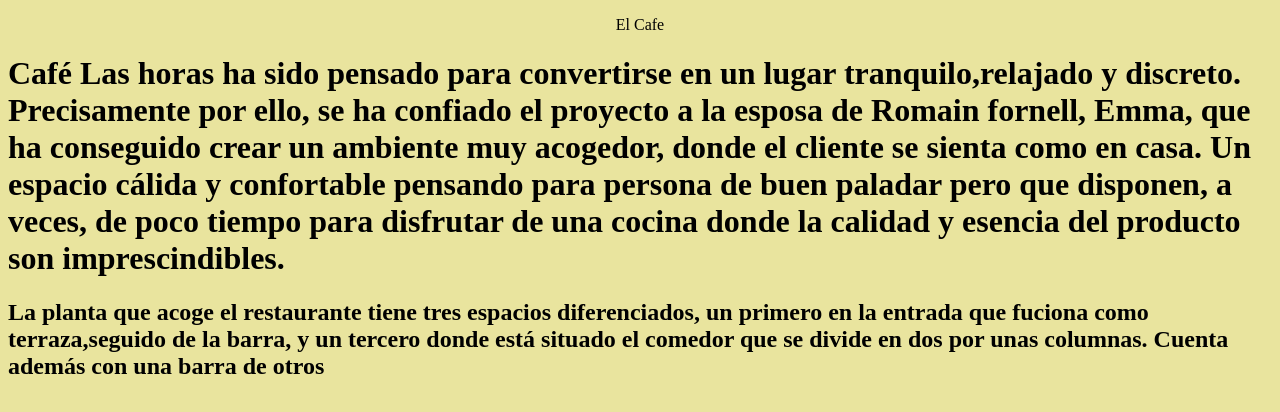
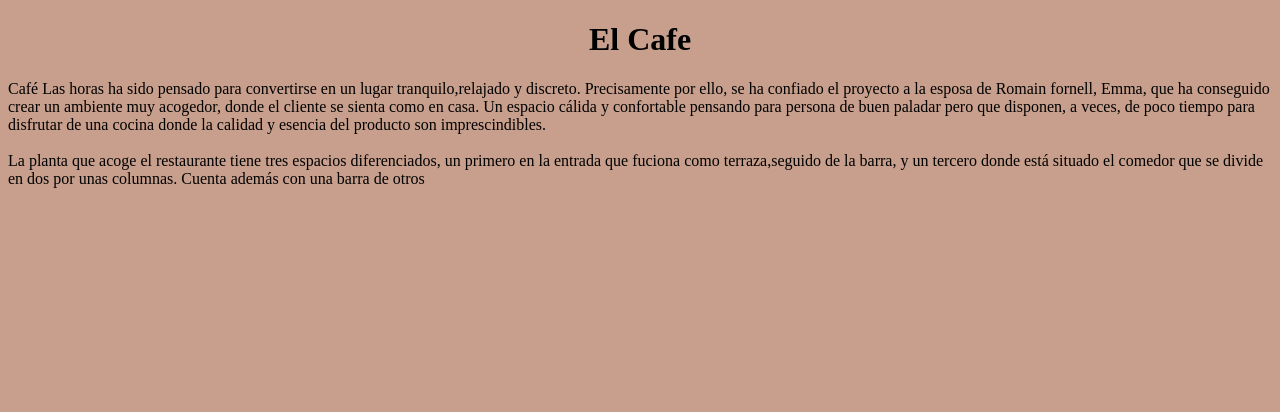
Before and after one commit to sfom1/3.9, a plain HTML site: page elcafe.html in a window 1280 px wide. Drawn offline with Linux system fonts and the light colour scheme.

Commit message:
Update elcafe.html

```diff
--- a/elcafe.html
+++ b/elcafe.html
@@ -4,14 +4,16 @@
  <meta charset="UTF-8">
     <meta name="viewport"content="width=, initial-scale=1.0">
     <meta http-equiv="X-UA-Compatible"content="ie=edge">
-    <title>Main</title>
+    <title>elcafe</title>
     <link rel="stylesheet" href="style.css">
 </head>
 
-    <body  style="background-color:#e9e49e;">
-<p><center>El Cafe</center></p>
-<h1>Café Las horas ha sido pensado para convertirse en un lugar tranquilo,relajado y discreto. Precisamente por ello, se ha confiado el proyecto a la esposa de Romain fornell, Emma, que ha conseguido crear un ambiente muy acogedor, donde el cliente se sienta como en casa. Un espacio cálida y confortable pensando para persona de buen paladar pero que disponen, a veces, de poco tiempo para disfrutar de una cocina donde la calidad y esencia del producto son imprescindibles.</h1>
-<h2>La planta que acoge el restaurante tiene tres espacios diferenciados, un primero en la entrada que fuciona como terraza,seguido de la barra, y un tercero donde está situado el comedor que se divide en dos por unas columnas. Cuenta además con una barra de otros</h2>
+    <body  style="background-color:#c79f8c;">
+<h1><center>El Cafe</center></h1>
+<p1>Café Las horas ha sido pensado para convertirse en un lugar tranquilo,relajado y discreto. Precisamente por ello, se ha confiado el proyecto a la esposa de Romain fornell, Emma, que ha conseguido crear un ambiente muy acogedor, donde el cliente se sienta como en casa. Un espacio cálida y confortable pensando para persona de buen paladar pero que disponen, a veces, de poco tiempo para disfrutar de una cocina donde la calidad y esencia del producto son imprescindibles.</p1>
+<br>
+<br>
+<p2>La planta que acoge el restaurante tiene tres espacios diferenciados, un primero en la entrada que fuciona como terraza,seguido de la barra, y un tercero donde está situado el comedor que se divide en dos por unas columnas. Cuenta además con una barra de otros</p2>
 
 
     </body>
```
